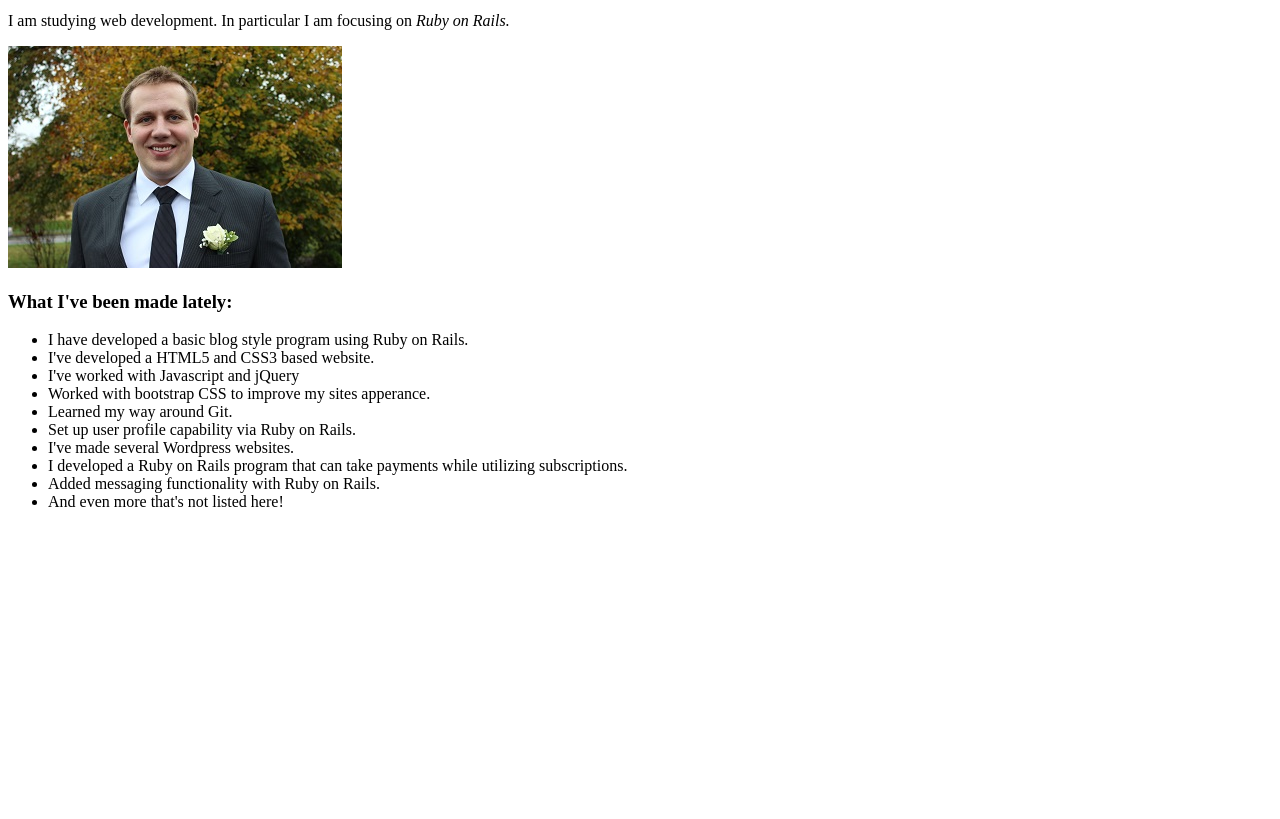
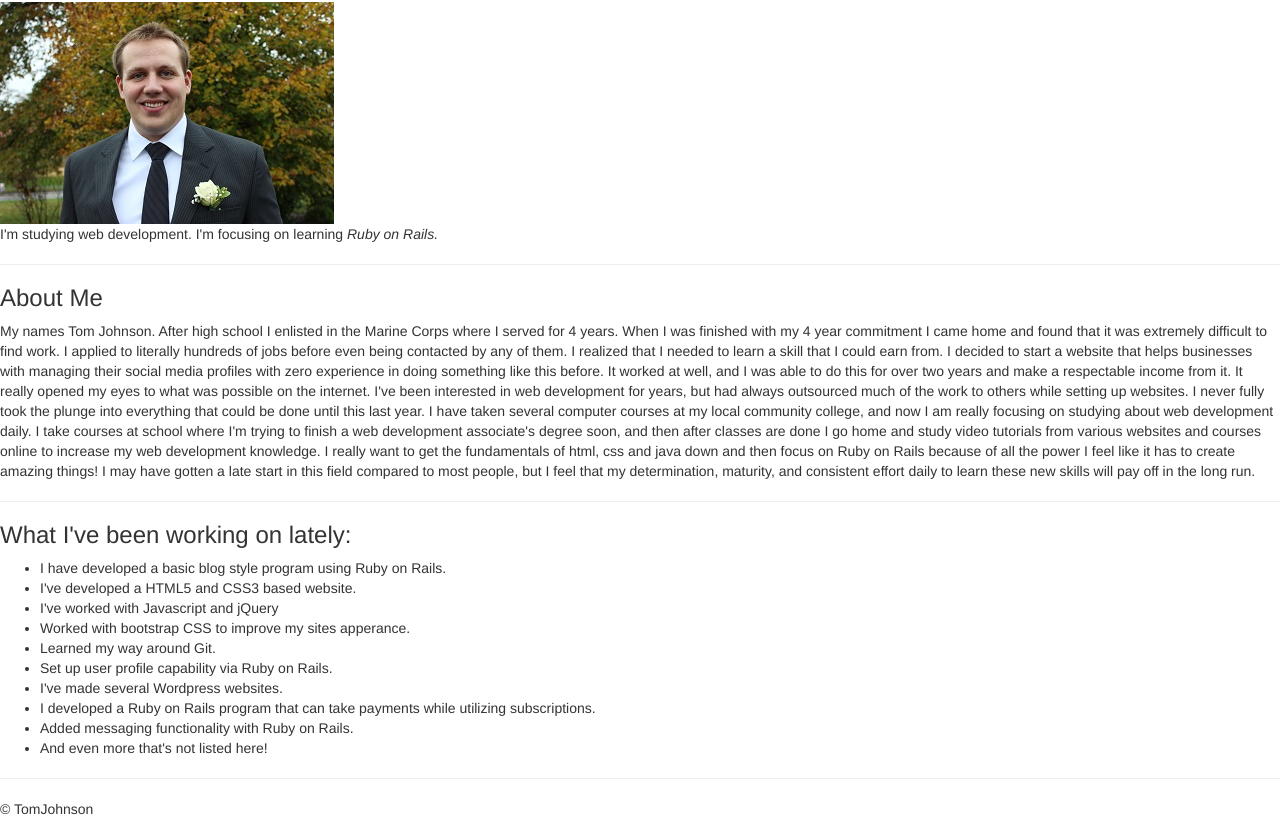
Before and after one commit to TomJohnson51/website, a plain HTML site: page HTML CSS Practice/index.html in a window 1280 px wide. Shown: the part 68-887 px from the top of the page. Before the commit the page ends 800 px from the top, so only its background shows below. Drawn offline with nearby package versions, Linux system fonts and the light colour scheme.

Commit message:
CSS and About Me update

```diff
--- a/HTML CSS Practice/index.html
+++ b/HTML CSS Practice/index.html
@@ -3,17 +3,29 @@
 	<head>
 		<meta charset="utf-8">
 		<title>Tom Johnson | Web Developer</title>
+		<link rel="stylesheet" href="https://maxcdn.bootstrapcdn.com/bootstrap/3.3.4/css/bootstrap.min.css">
+		<link href='http://fonts.googleapis.com/css?family=Open+Sans+Condensed:300' rel='stylesheet' type='text/css'>
+		<link rel="stylesheet" href="style.css">
 	</head>
 	<body>
 		<h1>Hi! I'm Tom.</h1>
 
-		<div id="an-id" class="class-name">
-		</div>
+		<img src="img/Tompic.png"/>
 
-		<p>I am studying web development. In particular I am focusing on <em>Ruby on Rails.</em></p>
+		<p>I'm studying web development. I'm focusing on learning <em>Ruby on Rails.</em></p>
+		<hr />
 
-		<img src="img/Tompic.png"/>
-		<h3>What I've been made lately:</h3>
+		<h3 class="underline">About Me</h3>
+		<p>
+		My names Tom Johnson. After high school I enlisted in the Marine Corps where I served for 4 years. When I was finished with
+		my 4 year commitment I came home and found that it was extremely difficult to find work. I applied to literally hundreds of
+		jobs before even being contacted by any of them. I realized that I needed to learn a skill that I could earn from. I decided to
+		start a website that helps businesses with managing their social media profiles with zero experience in doing something like this before.
+		It worked at well, and I was able to do this for over two years and make a respectable income from it. It really opened my eyes to what
+		was possible on the internet. I've been interested in web development for years, but had always outsourced much of the work to others while setting up websites. I never fully took the plunge into everything that could be done until this last year. I have taken several computer courses at my local community college, and now I am really focusing on studying about web development daily. I take courses at school where I'm trying to finish a web development associate's degree soon, and then after classes are done I go home and study video tutorials from various websites and courses online to increase my web development knowledge. I really want to get the fundamentals of html, css and java down and then focus on Ruby on Rails because of all the power I feel like it has to create amazing things! I may have gotten a late start in this field compared to most people, but I feel that my determination, maturity, and consistent effort daily to learn these new skills will pay off in the long run.
+		</p>
+		<hr />
+		<h3>What I've been working on lately:</h3>
 		<ul>
 			<li>I have developed a basic blog style program using Ruby on Rails.</li>
 			<li>I've developed a HTML5 and CSS3 based website.</li>
@@ -27,7 +39,10 @@
 			<li>And even more that's not listed here!</li>
 		</ul>
 
+		<hr />
+
 		<footer>
+		&copy; TomJohnson
 		</footer>
 
 	</body>
```
